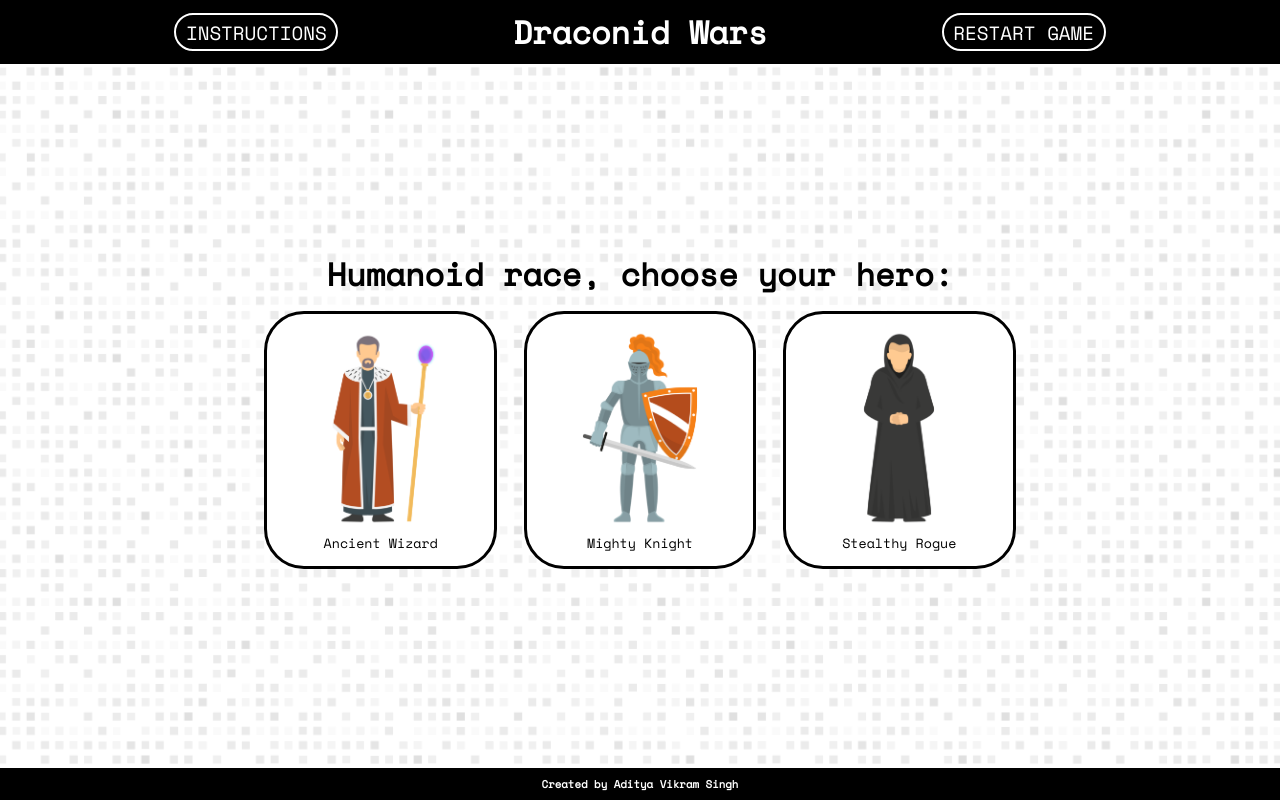
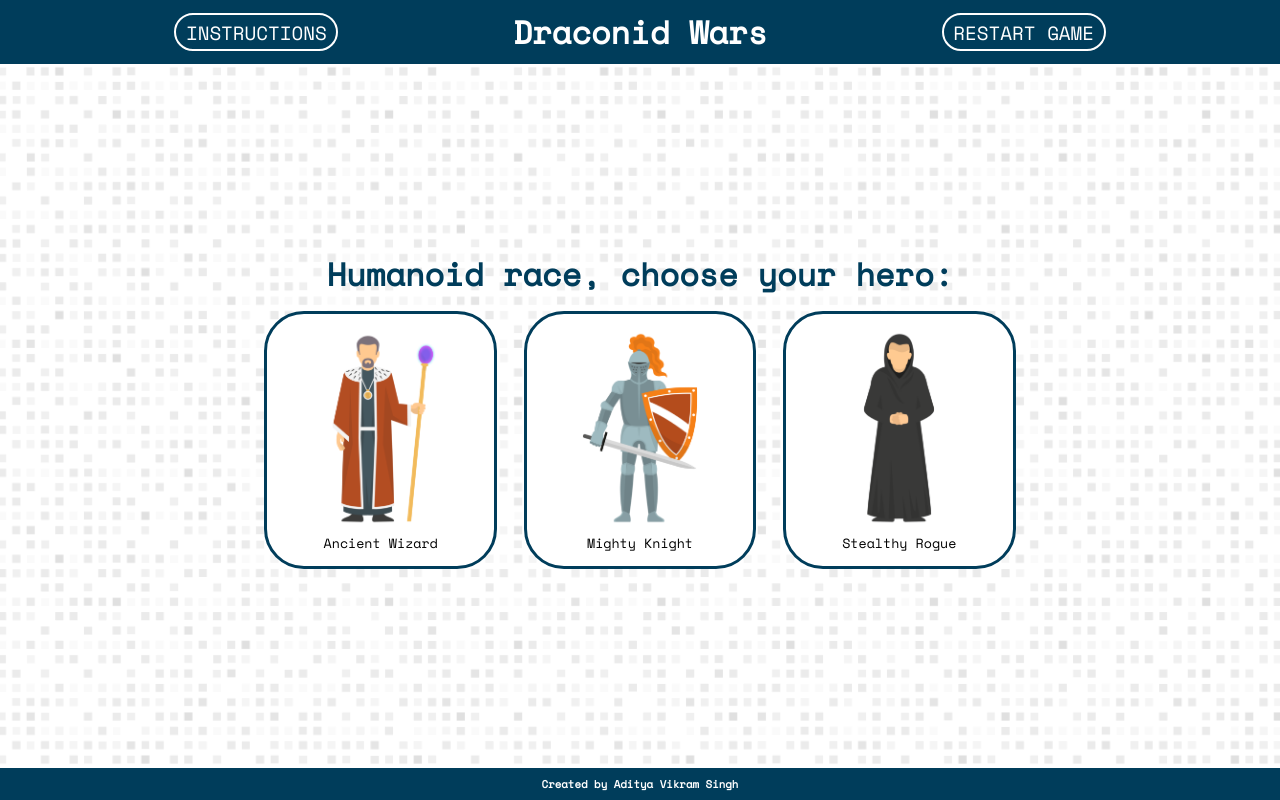
Before and after one commit to mccoyplayer/perpetual-game, a React (Create React App) app: page / in a window 1280 px wide. Built offline with nearby package versions, Linux system fonts and the light colour scheme.

Commit message:
Reconfigured code

```diff
--- a/src/App.css
+++ b/src/App.css
@@ -12,7 +12,7 @@
   display: flex;
   justify-content: space-around;
   color: white;
-  background-color: black;
+  background-color: #003D5B;
   align-items: center;
   height: 8vh;
   width: 100vw;
@@ -23,7 +23,7 @@
   position: relative;
   display: flex;
   color: white;
-  background-color: black;
+  background-color: #003D5B;
   justify-content: center;
   align-items: center;
   height: 4vh;
@@ -32,7 +32,7 @@
 
 .character {
   background-color: white;
-  border: 0.25em solid black;
+  border: 0.25em solid #003D5B;
   border-radius: 3em;
   cursor: pointer;
   padding: 1em;
@@ -65,9 +65,9 @@
   text-align: center;
   position: relative;
   display: block;
-  color: black;
+  color: #003D5B;
   background-color: white;
-  border: 0.25em solid black;
+  border: 0.25em solid #003D5B;
   border-radius: 50vw;
   font: 400 larger 'Space Mono';
   text-transform: uppercase;
@@ -76,7 +76,7 @@
 
 .button:hover {
   color: white;
-  background-color: black;
+  background-color: #003D5B;
   border: 0.25em solid white;
 }
 
@@ -87,7 +87,7 @@
   position: relative;
   display: block;
   color: white;
-  background-color: black;
+  background-color: #003D5B;
   border: 0.125em solid white;
   border-radius: 50vw;
   font: 400 larger 'Space Mono';
@@ -96,9 +96,9 @@
 }
 
 .inverted-button:hover {
-  color: black;
+  color: #003D5B;
   background-color: white;
-  border: 0.25em solid black;
+  border: 0.25em solid #003D5B;
 }
 
 .player-score {
@@ -183,7 +183,7 @@ game-tile::before {
   transform: scale(1);
   opacity: 1;
   visibility: visible;
-  color: black;
+  color: #003D5B;
   justify-content: center;
   align-items: center;
 }
--- a/src/index.css
+++ b/src/index.css
@@ -9,6 +9,7 @@ body {
   background-attachment: fixed;
   background-size: cover;
   margin: 0;
+  color: #003D5B;
   padding: 0;
   -webkit-font-smoothing: antialiased;
   -moz-osx-font-smoothing: grayscale;
```
Also changed, not shown: 3 other files (tests, documents, lock files or other folders).
